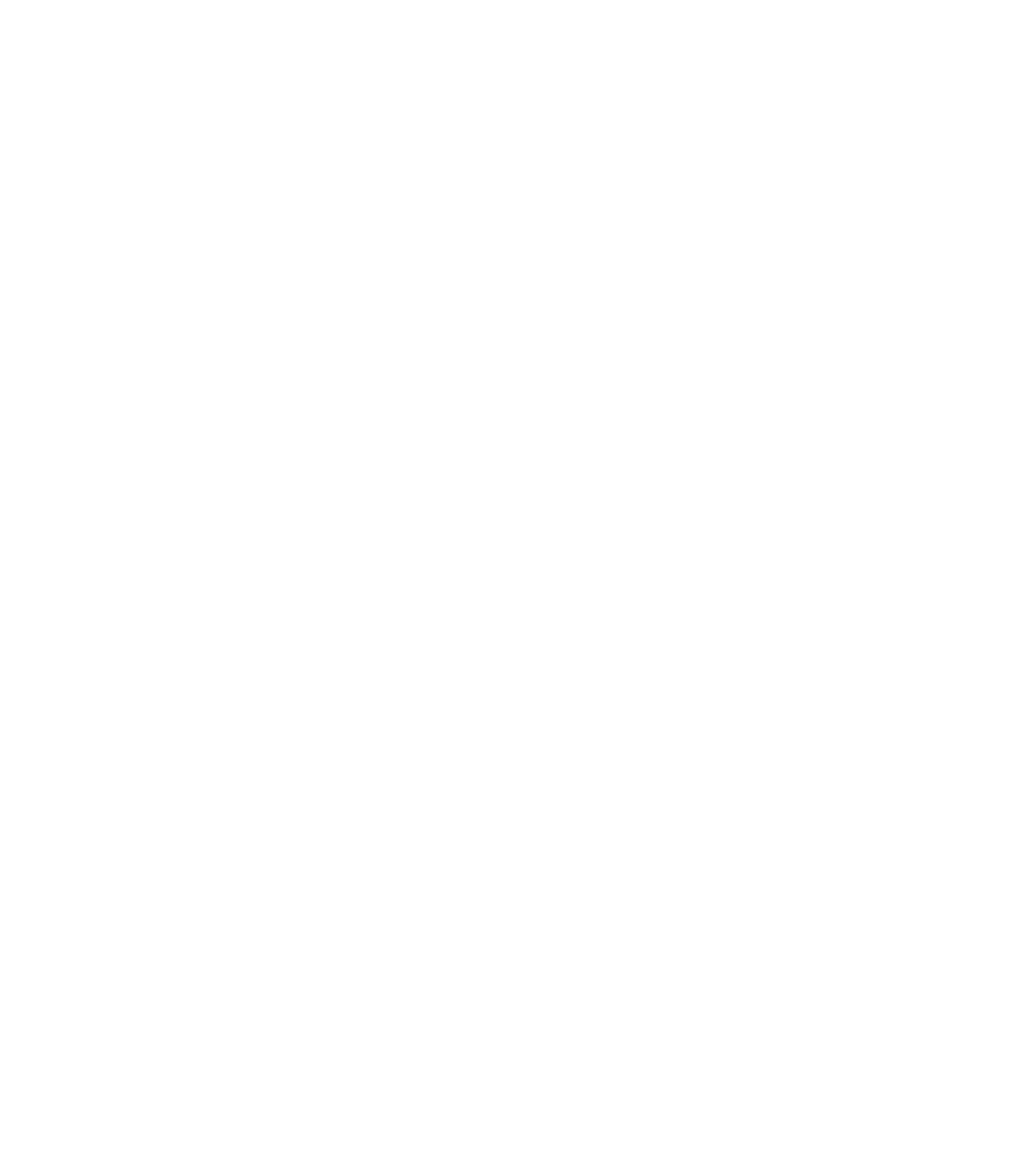
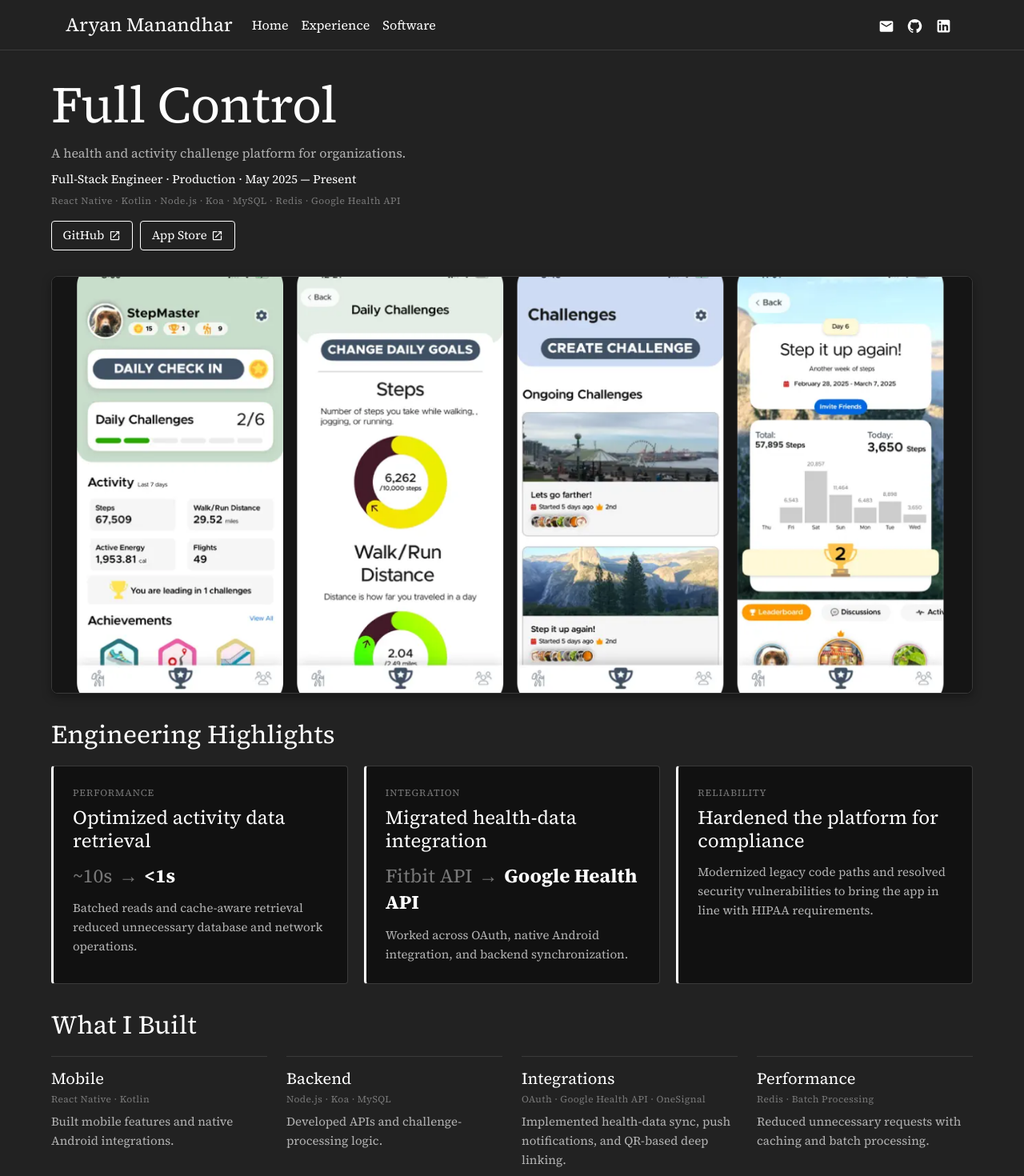
Before and after one commit to Aryanlivi/aryan-manandhar, a Next.js app: page /projectlog/full-control in a window 1280 px wide. Before the commit this address had no page. Shown: the top 1470 px of the page at 80% size. Before the commit the page ends 800 px from the top, so only its background shows below. Built offline with nearby package versions, Linux system fonts and the light colour scheme.

Commit message:
add github action

```diff
--- a/components/projectlog/ProjectNavigation.tsx
+++ b/components/projectlog/ProjectNavigation.tsx
@@ -18,9 +18,9 @@
           </Link>
         )}
       </div>
-      <Link href="/projectlog" className="pl-nav-back">
+      {/* <Link href="/projectlog" className="pl-nav-back">
         Back to Projects
-      </Link>
+      </Link> */}
       <div className="pl-nav-side pl-nav-side-right">
         {next && (
           <Link href={`/projectlog/${next.slug}`} className="pl-nav-link">
--- /dev/null
+++ b/data/full-control.ts
@@ -0,0 +1,81 @@
+import type { ProjectLog } from "./site";
+
+export const fullControl: ProjectLog = {
+  slug: "full-control",
+  title: "Full Control",
+  description:
+    "A health and activity challenge platform for organizations.",
+  role: "Full-Stack Engineer",
+  status: "Production",
+  duration: "May 2025 — Present",
+  technologies: [
+    "React Native",
+    "Kotlin",
+    "Node.js",
+    "Koa",
+    "MySQL",
+    "Redis",
+    "Google Health API",
+  ],
+  links: {
+    github: "https://github.com/Aryanlivi",
+    appStore: "https://apps.apple.com/us/app/health-challenges/id6743952494",
+  },
+  hero: {
+    type: "image",
+    src: "/assets/images/HealthChallenges.png",
+    alt: "Health Challenges application",
+  },
+  highlights: [
+    {
+      category: "Performance",
+      title: "Optimized activity data retrieval",
+      metric: { before: "~10s", after: "<1s" },
+      description:
+        "Batched reads and cache-aware retrieval reduced unnecessary database and network operations.",
+    },
+    {
+      category: "Integration",
+      title: "Migrated health-data integration",
+      metric: { before: "Fitbit API", after: "Google Health API" },
+      description:
+        "Worked across OAuth, native Android integration, and backend synchronization.",
+    },
+    {
+      category: "Reliability",
+      title: "Hardened the platform for compliance",
+      description:
+        "Modernized legacy code paths and resolved security vulnerabilities to bring the app in line with HIPAA requirements.",
+    },
+  ],
+  contributions: [
+    {
+      title: "Mobile",
+      description: "Built mobile features and native Android integrations.",
+      technologies: ["React Native", "Kotlin"],
+    },
+    {
+      title: "Backend",
+      description: "Developed APIs and challenge-processing logic.",
+      technologies: ["Node.js", "Koa", "MySQL"],
+    },
+    {
+      title: "Integrations",
+      description:
+        "Implemented health-data sync, push notifications, and QR-based deep linking.",
+      technologies: ["OAuth", "Google Health API", "OneSignal"],
+    },
+    {
+      title: "Performance",
+      description:
+        "Reduced unnecessary requests with caching and batch processing.",
+      technologies: ["Redis", "Batch Processing"],
+    },
+  ],
+  learned: [
+    "Designing synchronization flows around external health APIs",
+    "Handling inconsistent data across systems",
+    "Bridging React Native with native Android functionality",
+    "Operating under HIPAA compliance constraints",
+  ],
+};
--- a/data/site.ts
+++ b/data/site.ts
@@ -1,3 +1,4 @@
+import { fullControl } from "./full-control";
 import { healthChallenges } from "./health-challenges";
 
 type NavLink = {
@@ -150,6 +151,7 @@
       "A real-time pose detection fighting game built in UE5, utilizing MediaPipe and CNN+GRU models for action classification.",
     image: "/assets/images/Project.png",
     github: "https://github.com/Aryanlivi",
+    slug: "full-control",
     demo: "#",
     featured: true,
     starred: true,
@@ -172,10 +174,11 @@
       "A health and activity challenge platform for organizations.",
     image: "/assets/images/HealthChallenges.png",
     github: "https://github.com/Aryanlivi",
+    slug: "health-challenges",
     demo: "https://apps.apple.com/us/app/health-challenges/id6743952494",
     featured: true,
     starred: true,
-    slug: "health-challenges",
+
   },
   {
     name: "Fit Pose",
@@ -255,4 +258,4 @@
   learned?: string[];
 };
 
-export const projectLogs: ProjectLog[] = [healthChallenges];
+export const projectLogs: ProjectLog[] = [healthChallenges,fullControl];
```
